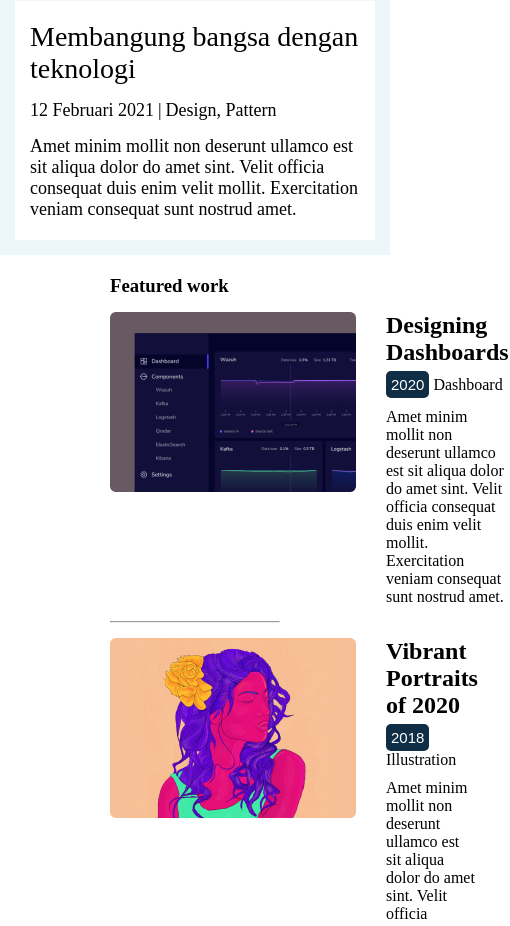
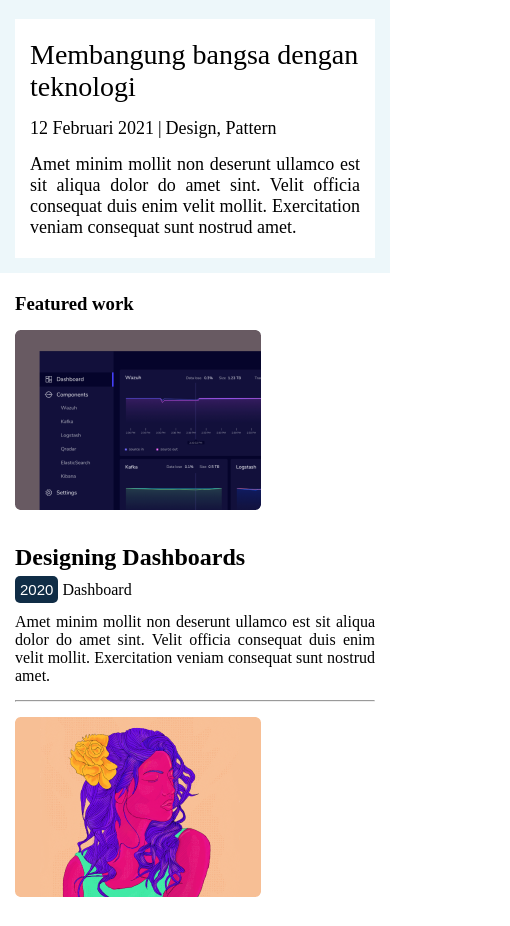
Before and after one commit to angganordana/belajar-html, a plain HTML site: page index.html in a window 390 px wide. Shown: the part 1074-2000 px from the top of the page, 510 px wide, since content can reach past the window. Drawn offline with Linux system fonts and the light colour scheme.

Commit message:
revisi work responsive

```diff
--- a/style.css
+++ b/style.css
@@ -49,6 +49,7 @@
     background-color: #FF6464;
     border: none;
     padding: 15px;
+    border-radius: 20px;
     font-size: 20px;
     color: #FFFFFF;
 }
@@ -180,7 +181,12 @@
     .hero-text {
         text-align: center;
         margin-top: 20px;
+        margin-left: 15px;
+        margin-right: 15px;
         width: auto;
+    }
+    .hero-text p {
+        text-align: justify;
     }
 
     .post {
@@ -191,4 +197,18 @@
         display: flex;
         flex-direction: column;
     }
+    .post-content p {
+        text-align: justify;
+    }
+
+    .work {
+        padding: 15px 15px;
+    }
+    .work-content {
+        display: flex;
+        flex-direction: column;
+    }
+    .work-content-detail p {
+        text-align: justify;
+    }
 }
```
